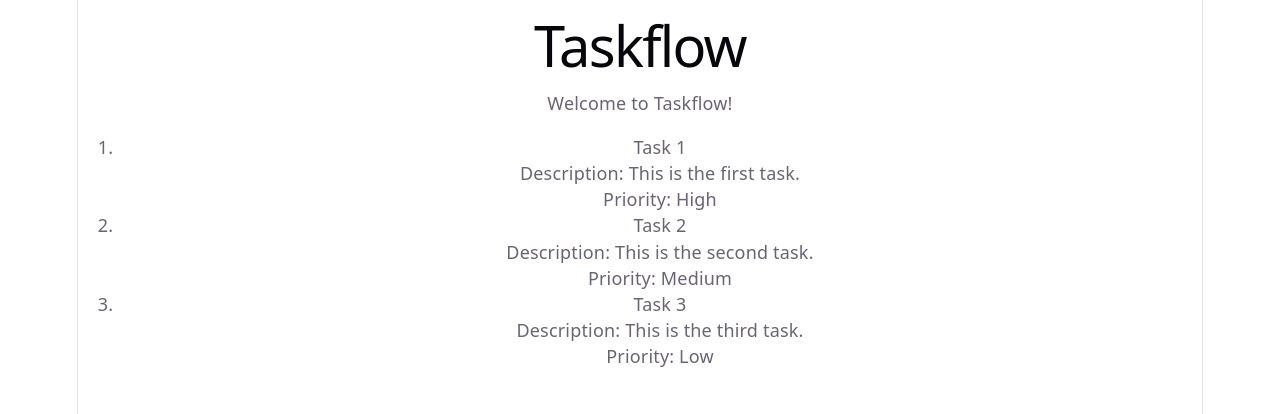
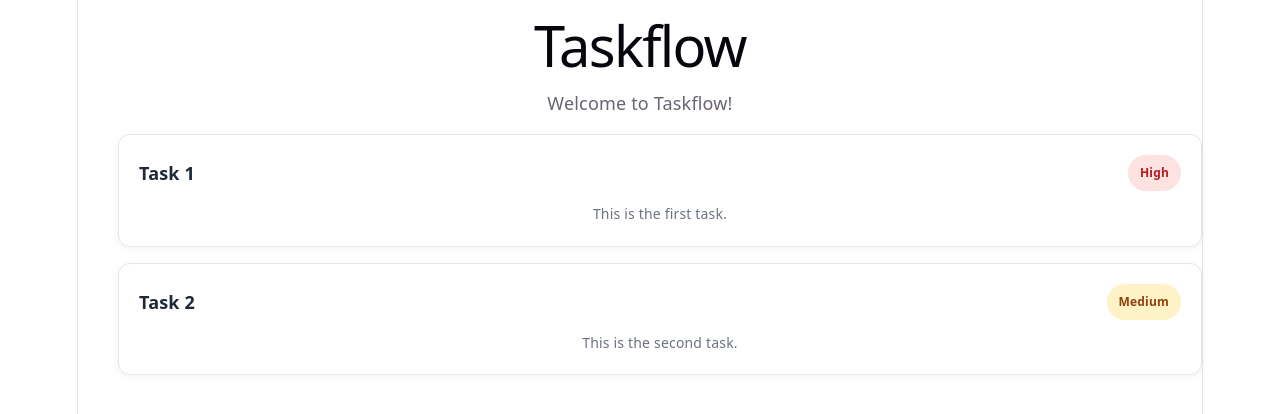
Before and after one commit to vinaykamble-nsio/taskflow, a React (Vite) app: page / in a window 1280 px wide. Shown: the top 414 px of the page. Built offline with nearby package versions, Linux system fonts and the light colour scheme.

Commit message:
TaskItem Component created

```diff
--- a/package.json
+++ b/package.json
@@ -10,8 +10,10 @@
     "preview": "vite preview"
   },
   "dependencies": {
+    "@tailwindcss/vite": "^4.3.3",
     "react": "^19.3.1",
-    "react-dom": "^19.3.1"
+    "react-dom": "^19.3.1",
+    "tailwindcss": "^4.3.3"
   },
   "devDependencies": {
     "@eslint/js": "^10.0.1",
--- a/src/App.css
+++ b/src/App.css
@@ -167,7 +167,7 @@
 
   &::before,
   &::after {
-    content: '';
+    content: "";
     position: absolute;
     top: -4.5px;
     border: 5px solid transparent;
--- a/src/App.jsx
+++ b/src/App.jsx
@@ -1,21 +1,27 @@
+import { TaskItem } from "./components/TaskItem";
 function App() {
+  const tasks = [
+    {
+      id: 1,
+      title: "Task 1",
+      description: "This is the first task.",
+      priority: "High",
+    },
+    {
+      id: 2,
+      title: "Task 2",
+      description: "This is the second task.",
+      priority: "Medium",
+    },
+  ];
   return (
     <div className="App">
       <h1>Taskflow</h1>
       <p>Welcome to Taskflow!</p>
       <ol>
-        <li>
-          Task 1 <br /> Description: This is the first task. <br /> Priority:
-          High
-        </li>
-        <li>
-          Task 2 <br /> Description: This is the second task. <br /> Priority:
-          Medium
-        </li>
-        <li>
-          Task 3 <br /> Description: This is the third task. <br /> Priority:
-          Low
-        </li>
+        {tasks.map((task) => (
+          <TaskItem key={task.id} task={task} />
+        ))}
       </ol>
     </div>
   );
--- /dev/null
+++ b/src/components/TaskItem.css
@@ -0,0 +1,62 @@
+.task-item {
+  list-style: none;
+  padding: 20px;
+  margin-bottom: 16px;
+  background: #ffffff;
+  border: 1px solid #e5e7eb;
+  border-radius: 12px;
+  box-shadow: 0 2px 8px rgba(0, 0, 0, 0.05);
+  transition:
+    transform 0.2s ease,
+    box-shadow 0.2s ease;
+}
+
+.task-item:hover {
+  transform: translateY(-3px);
+  box-shadow: 0 6px 16px rgba(0, 0, 0, 0.1);
+}
+
+.task-header {
+  display: flex;
+  justify-content: space-between;
+  align-items: center;
+  gap: 12px;
+}
+
+.task-title {
+  margin: 0;
+  color: #1f2937;
+  font-size: 18px;
+  font-weight: 600;
+}
+
+.task-description {
+  margin: 12px 0 0;
+  color: #6b7280;
+  font-size: 14px;
+  line-height: 1.6;
+}
+
+.task-priority {
+  padding: 5px 12px;
+  border-radius: 20px;
+  font-size: 12px;
+  font-weight: 600;
+  text-transform: capitalize;
+  white-space: nowrap;
+}
+
+.task-priority.high {
+  background: #fee2e2;
+  color: #b91c1c;
+}
+
+.task-priority.medium {
+  background: #fef3c7;
+  color: #92400e;
+}
+
+.task-priority.low {
+  background: #dcfce7;
+  color: #15803d;
+}
--- /dev/null
+++ b/src/components/TaskItem.jsx
@@ -0,0 +1,17 @@
+import "./TaskItem.css";
+
+export function TaskItem({ task }) {
+  return (
+    <li className="task-item">
+      <div className="task-header">
+        <h3 className="task-title">{task.title}</h3>
+
+        <span className={`task-priority ${task.priority?.toLowerCase()}`}>
+          {task.priority}
+        </span>
+      </div>
+
+      <p className="task-description">{task.description}</p>
+    </li>
+  );
+}
--- a/vite.config.js
+++ b/vite.config.js
@@ -1,7 +1,7 @@
-import react from '@vitejs/plugin-react'
-import { defineConfig } from 'vite'
-
+import react from "@vitejs/plugin-react";
+import { defineConfig } from "vite";
+import tailwindcss from "@tailwindcss/vite";
 // https://vite.dev/config/
 export default defineConfig({
-  plugins: [react()],
-})
+  plugins: [react(), tailwindcss()],
+});
```
Also changed, not shown: 1 other file (tests, documents, lock files or other folders).
